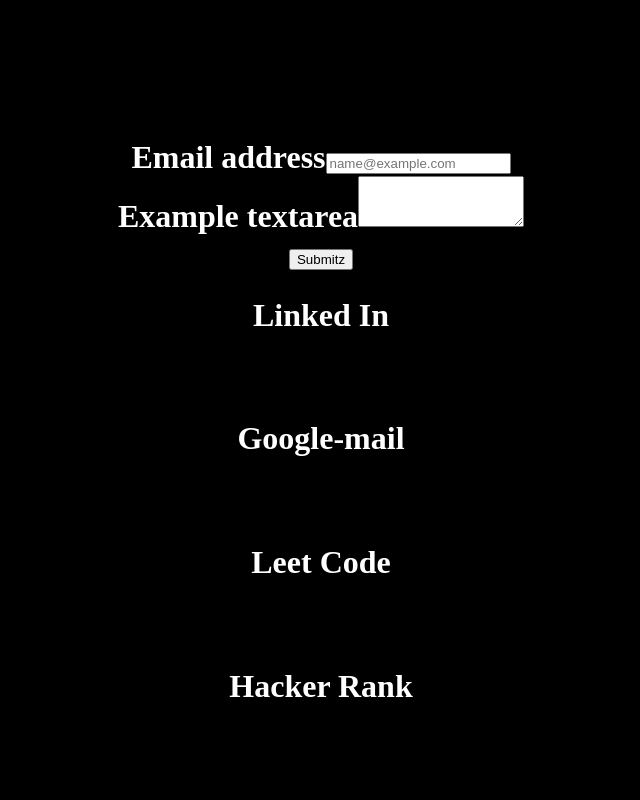
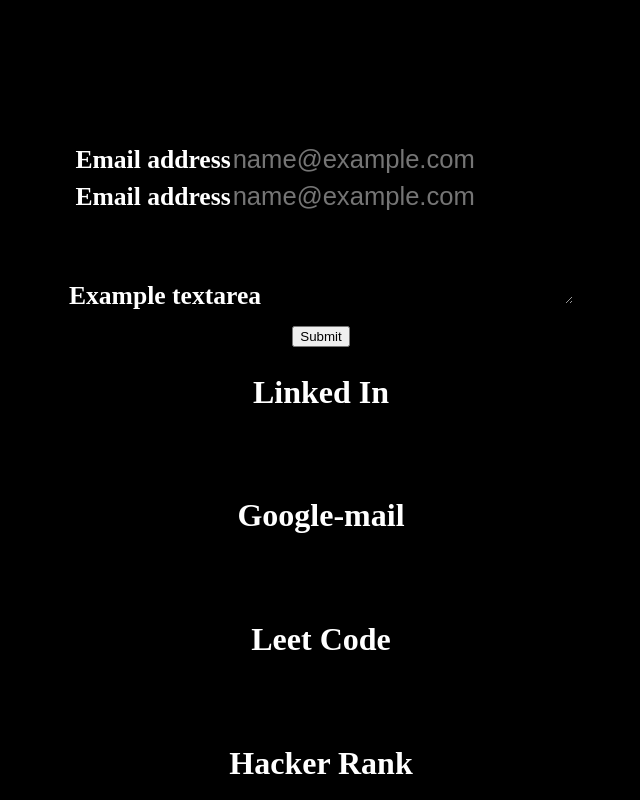
Before and after one commit to Shwetha-75/portfolio, a React (Create React App) app: page / in a window 1280 px wide. Both pictures are taken after a click on the link "Contact". Shown: the part 2380-3180 px from the top of the page, without its empty margins (339-979 px from the left). Built offline with nearby package versions, Linux system fonts and the light colour scheme.

Commit message:
Styling on forms

```diff
--- a/src/Component/Form/Main.jsx
+++ b/src/Component/Form/Main.jsx
@@ -1,20 +1,27 @@
-import React from 'react'
+import React from 'react';
+import "./form.css";
 import {Form} from 'react-bootstrap';
+
 export default function Main() {
   return (
-    <div>
+    <>
 
-<Form>
+<Form className='container mt-3'>
       <Form.Group className="mb-3" controlId="exampleForm.ControlInput1">
-        <Form.Label>Email address</Form.Label>
-        <Form.Control type="email" placeholder="name@example.com" />
+        <Form.Label className='input--tag--label'>Email address</Form.Label>
+        <Form.Control type="email--tag--type" placeholder="name@example.com" className='form--tag--input'/>
+      </Form.Group>
+      <Form.Group className="mb-3" controlId="exampleForm.ControlInput1">
+        <Form.Label className='input--tag--label'>Email address</Form.Label>
+        <Form.Control  placeholder="name@example.com" className='form--tag--input'/>
       </Form.Group>
       <Form.Group className="mb-3" controlId="exampleForm.ControlTextarea1">
-        <Form.Label>Example textarea</Form.Label>
-        <Form.Control as="textarea" rows={3} />
+        <Form.Label className='input--tag--label'>Example textarea</Form.Label>
+        <Form.Control as="textarea" rows={3} className='form--tag--input'/>
       </Form.Group>
-      <button>Submitz</button>
+      <button>Submit</button>
     </Form>
-    </div>
+
+    </>
   )
 }
--- a/src/Component/Form/form.css
+++ b/src/Component/Form/form.css
@@ -1,18 +1,43 @@
-.input--tag{
+/* auto fill */
+input:-webkit-autofill {
+    background: transparent !important;
+    box-shadow: 0 0 0 1000px transparent inset !important; /* Ensures background remains transparent */
+    color: rgb(199, 196, 196) !important;
+    -webkit-text-fill-color: rgb(199, 196, 196) !important; /* Ensures text color for autofill */
+    transition: background 5000s ease-in-out 0s, color 5000s ease-in-out 0s;
+}
+
+.form--tag--input{
     background:transparent;
-    border: none;
-    border-bottom:2px solid rgb(117, 116, 116);
+    border:none;
     outline:none;
-    color:rgb(193, 191, 191);
+    color:rgb(199, 196, 196);
+    font-size: 1.6rem;
 }
-.form--tag{
-    display: flex;
-    flex-direction: column;
+
+.form--tag--div{
+    border:2px solid white;
+    width:80%;
+    margin-left:10%;
+    height:60vh;
+}
+
+.input--tag--label{
+    font-size: 1.6rem;
+}
+.email--tag--label{
+    font-size: 1.6rem;
 
 }
-.btn--input--form--tag{
-    width:10%;
-    height: 45px;
-    border-radius:100px;
-
+@media(max-width:768px){
+    .input--tag--label{
+        font-size: 0.6rem;
+    }
+    .form--tag--input{
+        background:transparent;
+        border:none;
+        outline:none;
+        color:rgb(199, 196, 196);
+        font-size: 0.6rem;
+    }
 }
```
